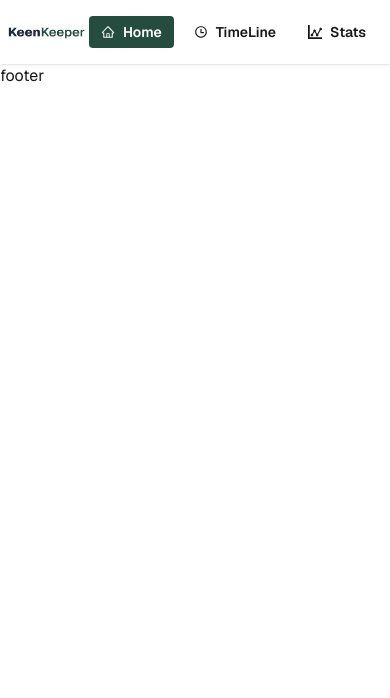
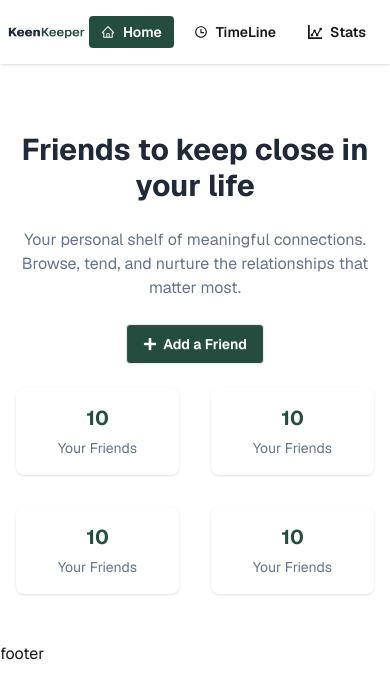
Before and after one commit to pollobdebnath18/Keen-Keeper, a React (Vite) app: page / in a window 390 px wide. Shown: the top 698 px of the page. Built offline with nearby package versions, Linux system fonts and the light colour scheme.

Commit message:
banner with responsive

```diff
--- /dev/null
+++ b/src/components/banner/Banner.jsx
@@ -0,0 +1,45 @@
+import React from "react";
+import { FaPlus } from "react-icons/fa";
+
+const Banner = () => {
+  return (
+    <div className="max-w-[1000px] mx-auto my-12 space-y-6">
+      <div className="text-center pt-5">
+        <h2 className="text-3xl md:text-4xl lg:text-5xl text-[#1F2937] font-bold mx-4 md:mx-2 lg:mx-0">
+          Friends to keep close in your life
+        </h2>
+      </div>
+      <div className="text-center">
+        <p className="text-[16px] text-[#64748B] mx-4  md:w-[60%] md:mx-auto">
+          Your personal shelf of meaningful connections. Browse, tend, and
+          nurture the relationships that matter most.
+        </p>
+      </div>
+      <div className="flex justify-center">
+        <button className="btn text-white bg-[#244D3F] mx-auto">
+          <FaPlus></FaPlus> Add a Friend
+        </button>
+      </div>
+      <div className="grid grid-cols-2 md:grid-cols-4 gap-8 mx-4 md:mx-2">
+        <div className="flex flex-col justify-center items-center bg-white shadow-sm rounded-lg py-4 space-y-1.5">
+          <span className="text-xl font-bold text-[#244D3F]">10</span>
+          <span className="text-[#64748B] text-[14px]">Your Friends</span>
+        </div>
+        <div className="flex flex-col justify-center items-center bg-white shadow-sm rounded-lg py-4 space-y-1.5">
+          <span className="text-xl font-bold text-[#244D3F]">10</span>
+          <span className="text-[#64748B] text-[14px]">Your Friends</span>
+        </div>
+        <div className="flex flex-col justify-center items-center bg-white shadow-sm rounded-lg py-4 space-y-1.5">
+          <span className="text-xl font-bold text-[#244D3F]">10</span>
+          <span className="text-[#64748B] text-[14px]">Your Friends</span>
+        </div>
+        <div className="flex flex-col justify-center items-center bg-white shadow-sm rounded-lg py-4 space-y-1.5">
+          <span className="text-xl font-bold text-[#244D3F]">10</span>
+          <span className="text-[#64748B] text-[14px]">Your Friends</span>
+        </div>
+      </div>
+    </div>
+  );
+};
+
+export default Banner;
--- a/src/components/banner/BannerPage.jsx
+++ /dev/null
@@ -1,11 +0,0 @@
-import React from 'react';
-
-const Banner = () => {
-    return (
-        <div>
-
-        </div>
-    );
-};
-
-export default Banner;
```
Also changed, not shown: src/pages/HomePage/HomePage.jsx (+7 -7 lines).
